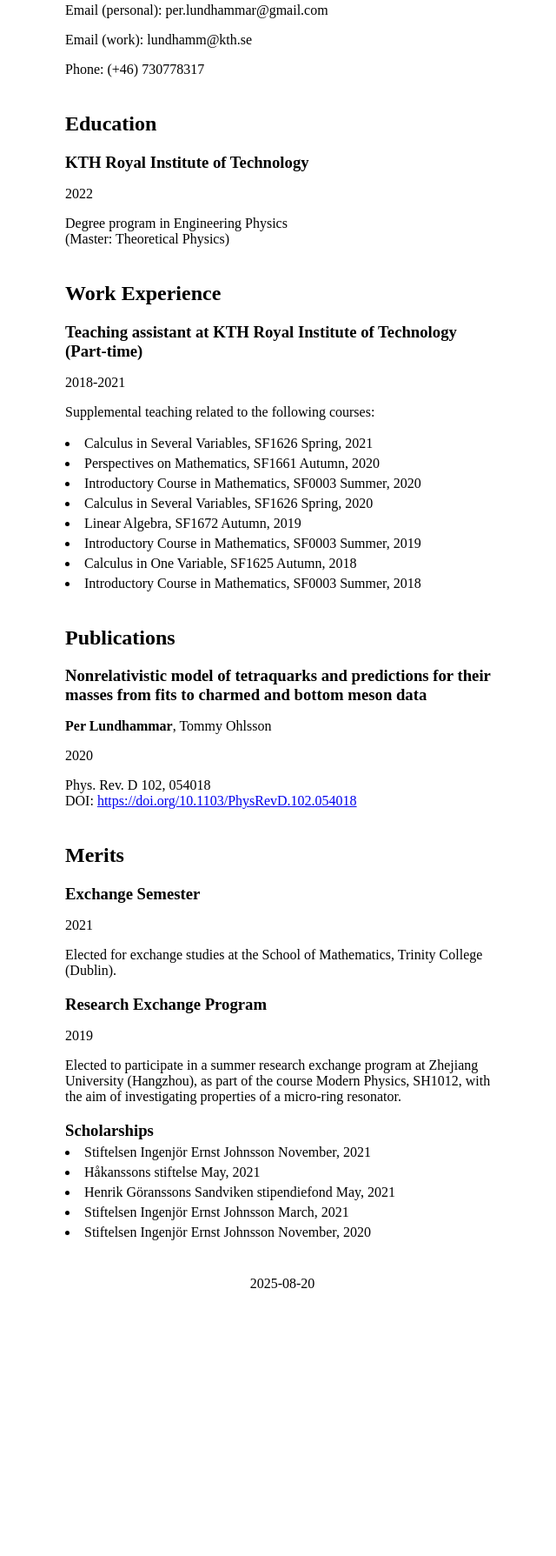
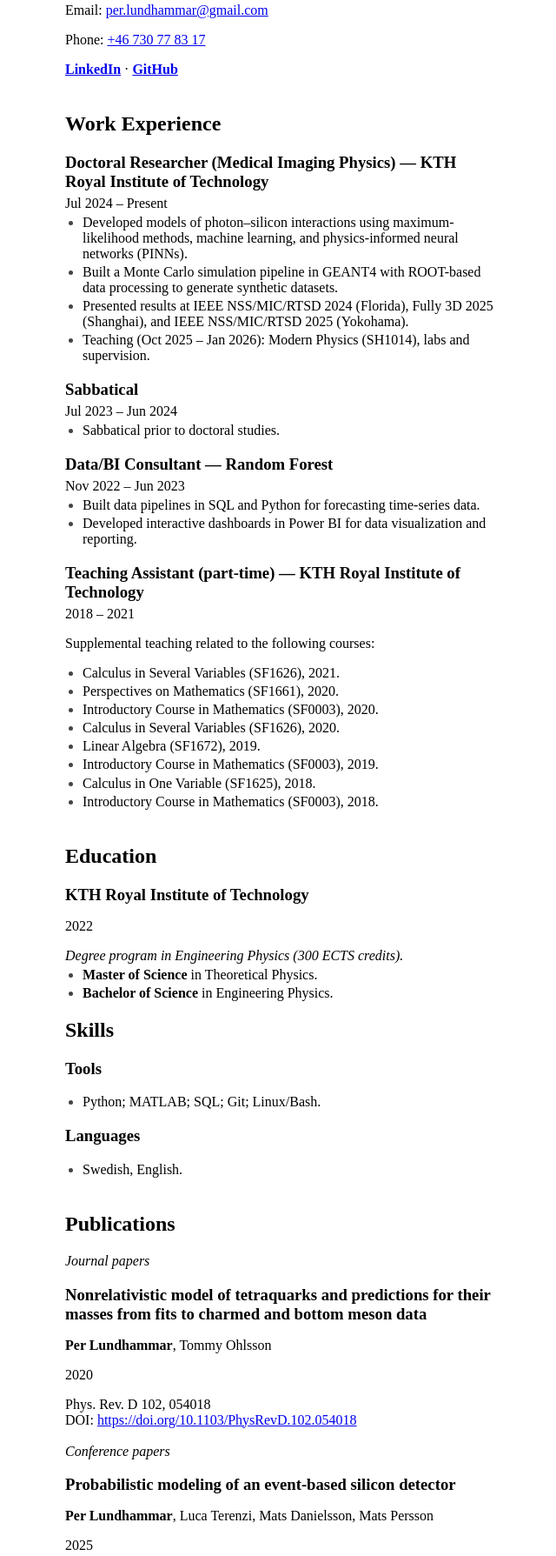
Before and after one commit to plundhammar/web, a plain HTML site: page resume/index.html in a window 1280 px wide. Shown: the part 392-2181 px from the top of the page at 87% size, without its empty margins (315-955 px from the left). Before the commit the page ends 1893 px from the top, so only its background shows below. Drawn offline with Linux system fonts and the light colour scheme.

Commit message:
updated Resume

```diff
--- a/footer.html
+++ b/footer.html
@@ -1,3 +1,3 @@
 <footer>
-    <p>2025-08-20</p>
+    <p>2025-09-20</p>
 </footer>
--- a/resume/index.html
+++ b/resume/index.html
@@ -1,10 +1,16 @@
 <!DOCTYPE html>
 <html lang="en">
 <head>
-    <meta charset="UTF-8">
-    <meta name="viewport" content="width=device-width, initial-scale=1.0">
-    <title>Résumé</title>
-    <link rel="stylesheet" href="../styles.css"> </head>
+  <meta charset="UTF-8" />
+  <meta name="viewport" content="width=device-width, initial-scale=1.0"/>
+  <title>Résumé — Per Lundhammar</title>
+  <link rel="stylesheet" href="../styles.css"/>
+  <style>
+  main ul{list-style:disc;list-style-position:outside;margin:.25rem 0 .75rem;padding-left:1.25rem}
+  main li{margin:.2rem 0}
+  main li::marker{color:#444}
+</style>
+</head>
 <body>
 
 <header>
@@ -17,85 +23,179 @@
 </header>
 
 <main>
+  <!-- PROFILE -->
   <section class="profile">
-            <img src="../assets/images/profile_picture.jpg" alt="A professional picture of me">
+    <img src="../assets/images/new_profile_image.jpg" alt="Portrait of Per Lundhammar"/>
     <h2>Per Lundhammar</h2>
-            <p>Email (personal): per.lundhammar@gmail.com</p>
-            <p>Email (work): lundhamm@kth.se</p>
-            <p>Phone: (+46) 730778317</p>
+    <p>Email: <a href="mailto:per.lundhammar@gmail.com">per.lundhammar@gmail.com</a></p>
+    <p>Phone: <a href="tel:+46730778317">+46 730 77 83 17</a></p>
+    <p>
+      <a href="https://www.linkedin.com/in/per-lundhammar-70140a19a" rel="noopener"><strong>LinkedIn</strong></a> ·
+      <a href="https://github.com/plundhammar" rel="noopener"><strong>GitHub</strong></a>
+    </p>
   </section>
+
+  <!-- EXPERIENCE -->
+  <section class="experience">
+    <h2>Work Experience</h2>
+
+    <article>
+      <h3>Doctoral Researcher (Medical Imaging Physics) — <span class="where">KTH Royal Institute of Technology</span></h3>
+      <div class="when"><time datetime="2024-07">Jul 2024</time> – Present</div>
+      <ul>
+        <li>Developed models of photon–silicon interactions using maximum-likelihood methods, machine learning, and physics-informed neural networks (PINNs).</li>
+        <li>Built a Monte Carlo simulation pipeline in GEANT4 with ROOT-based data processing to generate synthetic datasets.</li>
+        <li>Presented results at IEEE NSS/MIC/RTSD 2024 (Florida), Fully 3D 2025 (Shanghai), and IEEE NSS/MIC/RTSD 2025 (Yokohama).</li>
+        <li>Teaching (Oct 2025 – Jan 2026): Modern Physics (SH1014), labs and supervision.</li>
+      </ul>
+    </article>
+
+    <article>
+      <h3>Sabbatical</h3>
+      <div class="when"><time datetime="2023-07">Jul 2023</time> – <time datetime="2024-06">Jun 2024</time></div>
+      <ul>
+        <li>Sabbatical prior to doctoral studies.</li>
+      </ul>
+    </article>
+
+    <article>
+      <h3>Data/BI Consultant — <span class="where">Random Forest</span></h3>
+      <div class="when"><time datetime="2022-11">Nov 2022</time> – <time datetime="2023-06">Jun 2023</time></div>
+      <ul>
+        <li>Built data pipelines in SQL and Python for forecasting time-series data.</li>
+        <li>Developed interactive dashboards in Power BI for data visualization and reporting.</li>
+      </ul>
+    </article>
+
+    <article>
+      <h3>Teaching Assistant (part-time) — <span class="where">KTH Royal Institute of Technology</span></h3>
+      <div class="when"><time datetime="2018">2018</time> – <time datetime="2021">2021</time></div>
+      <p>Supplemental teaching related to the following courses:</p>
+      <ul>
+        <li>Calculus in Several Variables (SF1626), 2021.</li>
+        <li>Perspectives on Mathematics (SF1661), 2020.</li>
+        <li>Introductory Course in Mathematics (SF0003), 2020.</li>
+        <li>Calculus in Several Variables (SF1626), 2020.</li>
+        <li>Linear Algebra (SF1672), 2019.</li>
+        <li>Introductory Course in Mathematics (SF0003), 2019.</li>
+        <li>Calculus in One Variable (SF1625), 2018.</li>
+        <li>Introductory Course in Mathematics (SF0003), 2018.</li>
+      </ul>
+    </article>
+  </section>
+
+  <!-- EDUCATION -->
   <section class="education">
     <h2>Education</h2>
     <article>
       <h3>KTH Royal Institute of Technology</h3>
-                <p>2022 </p>
-                <p>Degree program in Engineering Physics <br>(Master: Theoretical Physics)</p>
+      <p><time datetime="2022">2022</time></p>
+    <em>Degree program in Engineering Physics (300 ECTS credits).</em>
+      <ul>
+        <li><strong>Master of Science</strong> in Theoretical Physics.</li>
+        <li><strong>Bachelor of Science</strong> in Engineering Physics.</li>
+      </ul>
     </article>
   </section>
-        <section class="experience">
-            <h2>Work Experience</h2>
+
+  <!-- SKILLS (NEW) -->
+  <section class="skills">
+    <h2>Skills</h2>
     <article>
-                <h3>Teaching assistant at KTH Royal Institute of Technology (Part-time)</h3>
-                <p>2018-2021</p>
+      <h3>Tools</h3>
+      <ul>
+        <li>Python; MATLAB; SQL; Git; Linux/Bash.</li>
+      </ul>
 
-                    Supplemental teaching related to the following courses:<br><br>
-                    <li> Calculus in Several Variables, SF1626 Spring, 2021</li>
-                    <li> Perspectives on Mathematics, SF1661 Autumn, 2020</li>
-                    <li> Introductory Course in Mathematics, SF0003 Summer, 2020</li>
-                    <li> Calculus in Several Variables, SF1626 Spring, 2020</li>
-                    <li> Linear Algebra, SF1672 Autumn, 2019</li>
-                    <li> Introductory Course in Mathematics, SF0003 Summer, 2019</li>
-                    <li> Calculus in One Variable, SF1625 Autumn, 2018</li>
-                    <li> Introductory Course in Mathematics, SF0003 Summer, 2018</li>
+      <h3>Languages</h3>
+      <ul>
+        <li>Swedish, English.</li>
+      </ul>
     </article>
   </section>
+
+  <!-- PUBLICATIONS -->
   <section class="experience">
     <h2>Publications</h2>
+
+    <em>Journal papers</em>
     <article>
       <h3>Nonrelativistic model of tetraquarks and predictions for their masses from fits to charmed and bottom meson data</h3>
       <p><strong>Per Lundhammar</strong>, Tommy Ohlsson</p>
-                <p> 2020</p>
-                Phys. Rev. D 102, 054018<br>
+      <p>2020</p>
+      Phys. Rev. D 102, 054018<br/>
       DOI: <a href="https://doi.org/10.1103/PhysRevD.102.054018">https://doi.org/10.1103/PhysRevD.102.054018</a>
     </article>
+
+    <br/>
+    <em>Conference papers</em>
+    <article>
+      <h3>Probabilistic modeling of an event-based silicon detector</h3>
+      <p><strong>Per Lundhammar</strong>, Luca Terenzi, Mats Danielsson, Mats Persson</p>
+      <p>2025</p>
+      Proceedings of the 18th International Meeting on Fully 3D Image Reconstruction in Radiology and Nuclear Medicine<br/>
+      <a href="https://hqlab.sjtu.edu.cn/fully3d-2025/home">https://hqlab.sjtu.edu.cn/fully3d-2025/home</a>
+    </article>
+
+    <article>
+      <h3>Basis Image Filtering Enables Subpixel Resolution in Photon-Counting CT</h3>
+      <p>Luca Terenzi, <strong>Per Lundhammar</strong>, Mats Persson</p>
+      <p>2023</p>
+      Proceedings of the 17th International Meeting on Fully 3D Image Reconstruction in Radiology and Nuclear Medicine, pp. 390–393<br/>
+      <a href="https://arxiv.org/abs/2310.16846">https://arxiv.org/abs/2310.16846</a>
+    </article>
+
+
   </section>
+
+  <!-- MERITS -->
   <section class="experience">
     <h2>Merits</h2>
+
+    <article>
+      <h3>Best Poster Award</h3>
+      <p>2025</p>
+      Awarded Best Poster at the 18th International Meeting on Fully 3D Image Reconstruction in Radiology and Nuclear Medicine, Shanghai.
+    </article>
+
+    <article>
+      <h3>Certified Azure Data Engineer</h3>
+      <p>2023</p>
+      Passed Microsoft certification DP-203: Data Engineering on Microsoft Azure.
+    </article>
+
     <article>
       <h3>Exchange Semester</h3>
       <p>2021</p>
-                    Elected for exchange studies at the School of Mathematics, Trinity College (Dublin).
+      Elected for exchange studies at the School of Mathematics, Trinity College Dublin.
     </article>
+
     <article>
       <h3>Research Exchange Program</h3>
       <p>2019</p>
-                    Elected to participate in a summer research exchange program at Zhejiang University
-                    (Hangzhou), as part of the course Modern Physics, SH1012, with the aim of investigating
-                    properties of a micro-ring resonator.
+      Participated in a summer research exchange at Zhejiang University (Hangzhou) as part of the course Modern Physics (SH1012), investigating properties of a micro-ring resonator.
     </article>
+
     <article>
       <h3>Scholarships</h3>
-<li>Stiftelsen Ingenjör Ernst Johnsson November, 2021</li>
-<li>Håkanssons stiftelse May, 2021</li>
-<li>Henrik Göranssons Sandviken stipendiefond May, 2021</li>
-<li>Stiftelsen Ingenjör Ernst Johnsson March, 2021</li>
-<li>Stiftelsen Ingenjör Ernst Johnsson November, 2020</li>
+      <ul>
+        <li>Stiftelsen Styffe, 2025 <span style="color: gray;">(34.2 kSEK)</span></li>
+        <li>Stiftelsen Ingenjör Ernst Johnsson, 2022 <span style="color: gray;">(30.0 kSEK)</span></li>
+        <li>Håkanssons stiftelse, 2021 <span style="color: gray;">(10.0 kSEK)</span></li>
+        <li>Henrik Göranssons Sandviken stipendiefond, 2021 <span style="color: gray;">(38.0 kSEK)</span></li>
+        <li>Stiftelsen Ingenjör Ernst Johnsson, 2021 <span style="color: gray;">(20.0 kSEK)</span></li>
+        <li>Stiftelsen Ingenjör Ernst Johnsson, 2020 <span style="color: gray;">(30.0 kSEK)</span></li>
+      </ul>
     </article>
   </section>
 </main>
 
-    <body>
 <div id="footer-placeholder" class="footer-content"></div>
-
 <script>
   fetch('../footer.html')
-            .then(response => response.text())
-            .then(data => {
-                document.getElementById('footer-placeholder').innerHTML = data;
-            });
+    .then(r => r.text())
+    .then(html => { document.getElementById('footer-placeholder').innerHTML = html; });
 </script>
 
 </body>
-
-</body>
 </html>
--- a/styles.css
+++ b/styles.css
@@ -35,7 +35,7 @@ main img {
     display: block;
     margin-left: auto;
     margin-right: auto;
-    border: 5px solid rgb(255, 178, 178);
+    border: 5px solid rgba(12, 12, 12, 0.171);
 }
 
 .experience, .education {
```
Also changed, not shown: assets/images/new_profile_image.jpg (added). Lines whose indentation alone changed are shown as unchanged.
